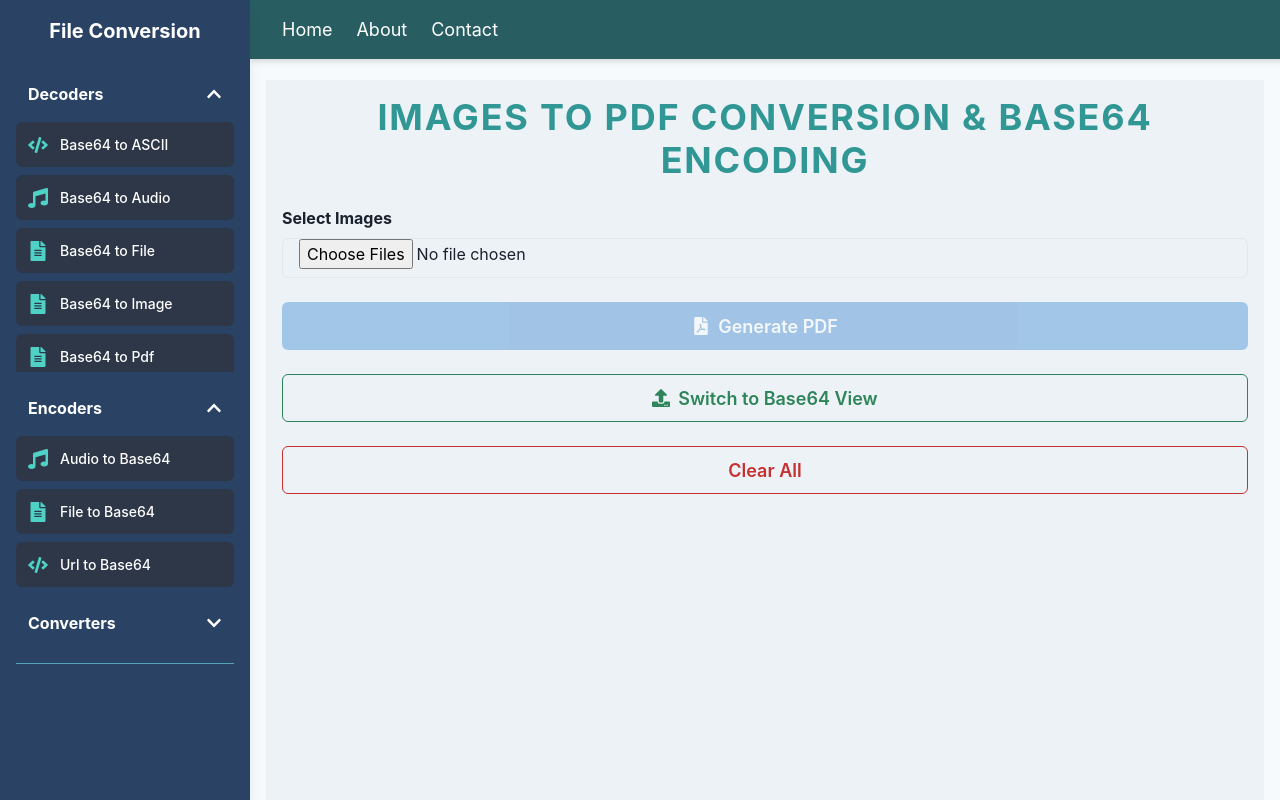
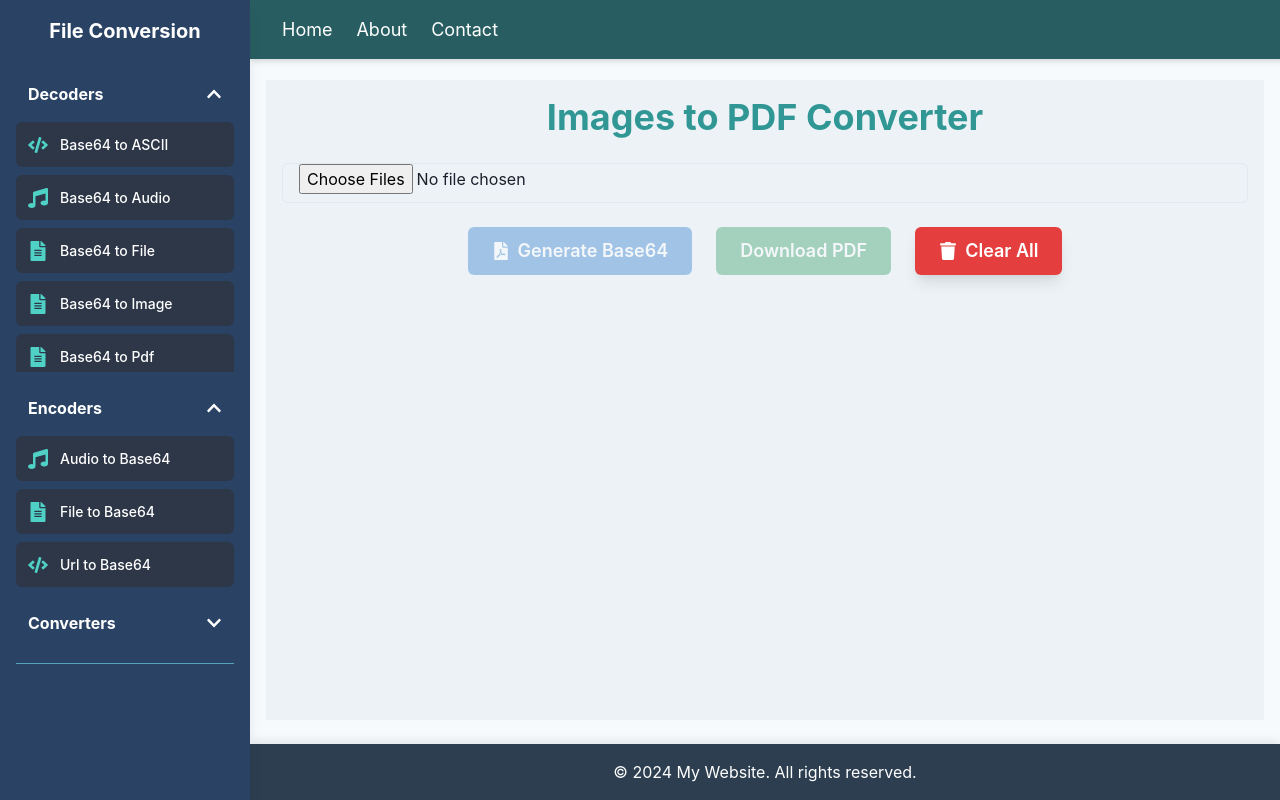
Before and after one commit to rahul52us/my-nextjs-app, a Next.js app: page /converter/images-to-pdf in a window 1280 px wide. Shown: the top 800 px of the page. Built offline with nearby package versions, Linux system fonts and the light colour scheme.

Commit message:
handle images to pdf

```diff
--- a/app/(main)/(base64Tools)/converter/(other)/images-to-pdf/page.tsx
+++ b/app/(main)/(base64Tools)/converter/(other)/images-to-pdf/page.tsx
@@ -1,30 +1,36 @@
-'use client'
+"use client";
 
 import { useState, ChangeEvent } from "react";
 import jsPDF from "jspdf";
 import {
   Box,
-  Button,
   Heading,
   VStack,
-  FormControl,
-  FormLabel,
   Input,
-  Image as ChakraImage,
   Text,
+  IconButton,
+  Flex,
+  Spinner,
   useToast,
   useColorModeValue,
-  IconButton,
-  Flex,
   Textarea,
+  HStack,
+  Button,
 } from "@chakra-ui/react";
 import { DragDropContext, Droppable, Draggable } from "react-beautiful-dnd";
-import { FaFilePdf, FaUpload, FaTrashAlt, FaClipboard, FaDownload } from "react-icons/fa";
+import {
+  FaFilePdf,
+  FaTrashAlt,
+  FaClipboard,
+  FaDownload,
+  FaTrash,
+} from "react-icons/fa";
 
-const ImagesTopdf: React.FC = () => {
+const ImagesToPdf: React.FC = () => {
   const [files, setFiles] = useState<File[]>([]);
-  const [viewBase64, setViewBase64] = useState(false);
+  const [loading, setLoading] = useState(false);
   const [base64Data, setBase64Data] = useState<string | null>(null);
+  const [fileName, setFileName] = useState<string>("output");
   const toast = useToast();
   const bgColor = useColorModeValue("gray.100", "gray.800");
   const textColor = useColorModeValue("gray.800", "gray.100");
@@ -34,15 +40,6 @@ const ImagesTopdf: React.FC = () => {
       const newFiles = Array.from(e.target.files);
       setFiles((prev) => [...prev, ...newFiles]);
     }
-  };
-
-  const handleRemoveImage = (index: number) => {
-    setFiles((prev) => prev.filter((_, i) => i !== index));
-  };
-
-  const handleClearAll = () => {
-    setFiles([]);
-    setBase64Data(null); // Reset Base64 data on clear
   };
 
   const handleGeneratePDF = async () => {
@@ -57,6 +54,7 @@ const ImagesTopdf: React.FC = () => {
       return;
     }
 
+    setLoading(true);
     const pdf = new jsPDF();
 
     for (let i = 0; i < files.length; i++) {
@@ -77,19 +75,37 @@ const ImagesTopdf: React.FC = () => {
       });
     }
 
-    if (viewBase64) {
-      const pdfData = pdf.output("datauristring");
-      setBase64Data(pdfData);
-    } else {
-      pdf.save("merged.pdf");
+    const pdfDataUri = pdf.output("datauristring");
+    setBase64Data(pdfDataUri);
+
     toast({
       title: "PDF Generated",
-        description: 'The PDF has been saved as "merged.pdf".',
+      description: "You can now download the PDF or Base64 data.",
       status: "success",
       duration: 3000,
       isClosable: true,
     });
+
+    setLoading(false);
+  };
+
+  const handleDownloadPDF = () => {
+    const pdf = new jsPDF();
+
+    files.forEach((file, index) => {
+      const img = document.createElement("img");
+      img.src = URL.createObjectURL(file);
+
+      img.onload = () => {
+        const width = pdf.internal.pageSize.getWidth();
+        const height = (img.height * width) / img.width;
+        if (index > 0) pdf.addPage();
+        pdf.addImage(img, "JPEG", 0, 0, width, height);
+        if (index === files.length - 1) {
+          pdf.save(`${fileName}.pdf`);
         }
+      };
+    });
   };
 
   const readFileAsDataURL = (file: File): Promise<string> => {
@@ -111,14 +127,13 @@ const ImagesTopdf: React.FC = () => {
 
   const handleCopyBase64 = () => {
     if (base64Data) {
-      navigator.clipboard.writeText(base64Data).then(() => {
+      navigator.clipboard.writeText(base64Data);
       toast({
-          title: "Base64 Copied",
-          description: "Base64 data has been copied to clipboard.",
+        title: "Copied",
+        description: "Base64 data copied to clipboard.",
         status: "success",
         duration: 3000,
         isClosable: true,
-        });
       });
     }
   };
@@ -128,63 +143,49 @@ const ImagesTopdf: React.FC = () => {
       const blob = new Blob([base64Data], { type: "text/plain" });
       const link = document.createElement("a");
       link.href = URL.createObjectURL(blob);
-      link.download = "base64data.txt";
+      link.download = `${fileName}.txt`;
       link.click();
+    }
+  };
+
+  const handleClearAll = () => {
+    setFiles([]);
+    setBase64Data(null);
     toast({
-        title: "Base64 Downloaded",
-        description: "The Base64 data has been downloaded as a .txt file.",
-        status: "success",
+      title: "Cleared",
+      description: "All files have been removed.",
+      status: "info",
       duration: 3000,
       isClosable: true,
     });
-    }
   };
 
   return (
-    <Box p={4} bg={bgColor} color={textColor} minH="100vh">
-      <Heading
-        as="h1"
-        size="xl"
-        color="teal.500"
-        textAlign="center"
-        fontWeight="bold"
-        letterSpacing="wider"
-        mb={6}
-        textTransform="uppercase"
-      >
-        Images to PDF Conversion & Base64 Encoding{" "}
+    <Box p={4} bg={bgColor} color={textColor} minH={'80vh'}>
+      <Heading as="h1" size="xl" color="teal.500" textAlign="center" mb={6}>
+        Images to PDF Converter
       </Heading>
-      <VStack spacing={6} align="stretch" mb={6}>
-        <FormControl>
-          <FormLabel fontWeight="bold">Select Images</FormLabel>
+
+      <VStack spacing={6} align="stretch">
         <Input
           type="file"
           multiple
           accept="image/*"
           onChange={handleFileChange}
         />
-        </FormControl>
-
         {files.length > 0 && (
-          <>
-            <Text fontSize="lg" fontWeight="bold">
-              {`Selected Images: ${files.length}`}
-            </Text>
           <DragDropContext onDragEnd={onDragEnd}>
-              <Droppable droppableId="files-droppable" direction="horizontal">
+            <Droppable droppableId="files">
               {(provided) => (
                 <Flex
                   wrap="wrap"
-                    gap={4}
-                    justifyContent="center"
-                    maxWidth="100%"
+                  ref={provided.innerRef}
                   {...provided.droppableProps}
-                    ref={provided.innerRef}
                 >
                   {files.map((file, index) => (
                     <Draggable
-                        key={file.name + index}
-                        draggableId={file.name + index}
+                      key={file.name}
+                      draggableId={file.name}
                       index={index}
                     >
                       {(provided) => (
@@ -192,34 +193,23 @@ const ImagesTopdf: React.FC = () => {
                           ref={provided.innerRef}
                           {...provided.draggableProps}
                           {...provided.dragHandleProps}
-                            position="relative"
+                          p={2}
+                          bg="white"
+                          m={2}
+                          boxShadow="md"
                           borderRadius="md"
-                            boxShadow="md"
-                            overflow="hidden"
-                            _hover={{ boxShadow: "xl" }}
-                            bg={bgColor}
-                            p={2}
-                            width="120px"
-                            height="120px"
                         >
-                            <ChakraImage
-                              src={URL.createObjectURL(file)}
-                              alt={file.name}
-                              boxSize="full"
-                              objectFit="cover"
-                              borderRadius="md"
-                              transition="all 0.3s"
-                              _hover={{ transform: "scale(1.05)" }}
-                            />
+                          <Text isTruncated maxW="200px">
+                            {file.name}
+                          </Text>
                           <IconButton
-                              aria-label="Remove Image"
+                            aria-label="Remove"
                             icon={<FaTrashAlt />}
+                            onClick={() =>
+                              setFiles(files.filter((_, idx) => idx !== index))
+                            }
                             size="sm"
-                              position="absolute"
-                              top="0"
-                              right="0"
-                              colorScheme="red"
-                              onClick={() => handleRemoveImage(index)}
+                            mt={2}
                           />
                         </Box>
                       )}
@@ -230,77 +220,93 @@ const ImagesTopdf: React.FC = () => {
               )}
             </Droppable>
           </DragDropContext>
-          </>
         )}
-
+        <HStack spacing={6} justify="center">
           <Button
+            onClick={handleGeneratePDF}
+            leftIcon={loading ? <Spinner size="sm" /> : <FaFilePdf />}
+            isDisabled={files.length === 0}
             colorScheme="blue"
-          leftIcon={<FaFilePdf />}
-          onClick={handleGeneratePDF}
-          isDisabled={files.length === 0}
             size="lg"
-          width="full"
+            variant="solid"
+            boxShadow="lg"
+            borderRadius="md"
+            _hover={{ bg: "blue.600", transform: "scale(1.05)" }}
+            _active={{ bg: "blue.700" }}
           >
-          {viewBase64 ? "View Base64" : "Generate PDF"}
+            {loading ? "Generating..." : "Generate Base64"}
           </Button>
 
           <Button
+            isDisabled={loading || files.length === 0}
+            onClick={handleDownloadPDF}
             colorScheme="green"
-          leftIcon={<FaUpload />}
-          variant="outline"
-          onClick={() => setViewBase64(!viewBase64)} // Toggle view
             size="lg"
-          width="full"
+            variant="solid"
+            boxShadow="lg"
+            borderRadius="md"
+            _hover={{ bg: "green.600", transform: "scale(1.05)" }}
+            _active={{ bg: "green.700" }}
           >
-          {viewBase64 ? "Switch to PDF Download" : "Switch to Base64 View"}
+            Download PDF
           </Button>
 
-        {base64Data && viewBase64 && (
-          <>
-            <Textarea
-              value={base64Data}
-              readOnly
-              resize="none"
-              minHeight="150px"
-              placeholder="Base64 output will appear here..."
-            />
-            <Flex columnGap={4}>
           <Button
-              colorScheme="teal"
-              leftIcon={<FaClipboard />}
-              onClick={handleCopyBase64}
+            onClick={handleClearAll}
+            leftIcon={<FaTrash />}
+            colorScheme="red"
             size="lg"
-              width="full"
-            >
-              Copy Base64 to Clipboard
-            </Button>
-
-            {/* Add the Download Base64 button */}
-            <Button
-              colorScheme="purple"
-              leftIcon={<FaDownload />}
-              onClick={handleDownloadBase64}
-              size="lg"
-              width="full"
-            >
-              Download Base64 as Text File
-            </Button>
-            </Flex>
-          </>
-        )}
-
-        <Button
-          colorScheme="red"
-          variant="outline"
-          onClick={handleClearAll}
-          size="lg"
-          width="full"
+            variant="solid"
+            boxShadow="lg"
+            borderRadius="md"
+            _hover={{ bg: "red.600", transform: "scale(1.05)" }}
+            _active={{ bg: "red.700" }}
           >
             Clear All
           </Button>
+        </HStack>
+
+        {base64Data && (
+          <VStack spacing={4} align="stretch">
+            <Textarea
+              value={base64Data}
+              isReadOnly
+              h="200px"
+              resize="vertical"
+            />
+            <HStack spacing={4}>
+              <Button
+                leftIcon={<FaClipboard />}
+                onClick={handleCopyBase64}
+                colorScheme="teal"
+                variant="solid"
+                size="lg"
+                boxShadow="lg"
+                borderRadius="full"
+                _hover={{ bg: "teal.600", transform: "scale(1.05)" }}
+                _active={{ bg: "teal.700" }}
+              >
+                Copy Base64
+              </Button>
+              <Button
+                leftIcon={<FaDownload />}
+                onClick={handleDownloadBase64}
+                colorScheme="orange"
+                variant="solid"
+                size="lg"
+                boxShadow="lg"
+                borderRadius="full"
+                _hover={{ bg: "orange.600", transform: "scale(1.05)" }}
+                _active={{ bg: "orange.700" }}
+              >
+                Download Base64 (.txt)
+              </Button>
+            </HStack>
+          </VStack>
+        )}
       </VStack>
     </Box>
   );
 };
 
-export default ImagesTopdf;
+export default ImagesToPdf;
```
Lines whose indentation alone changed are shown as unchanged.
